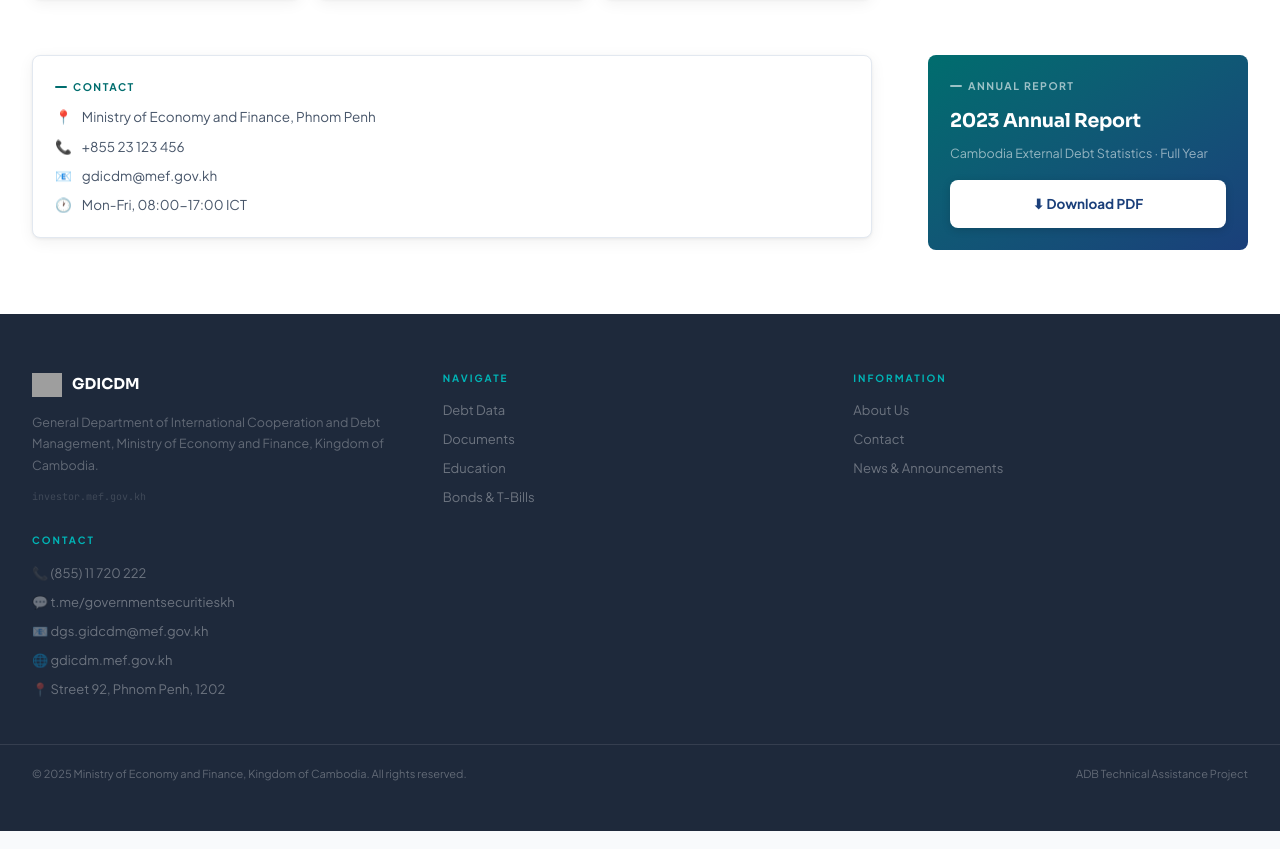
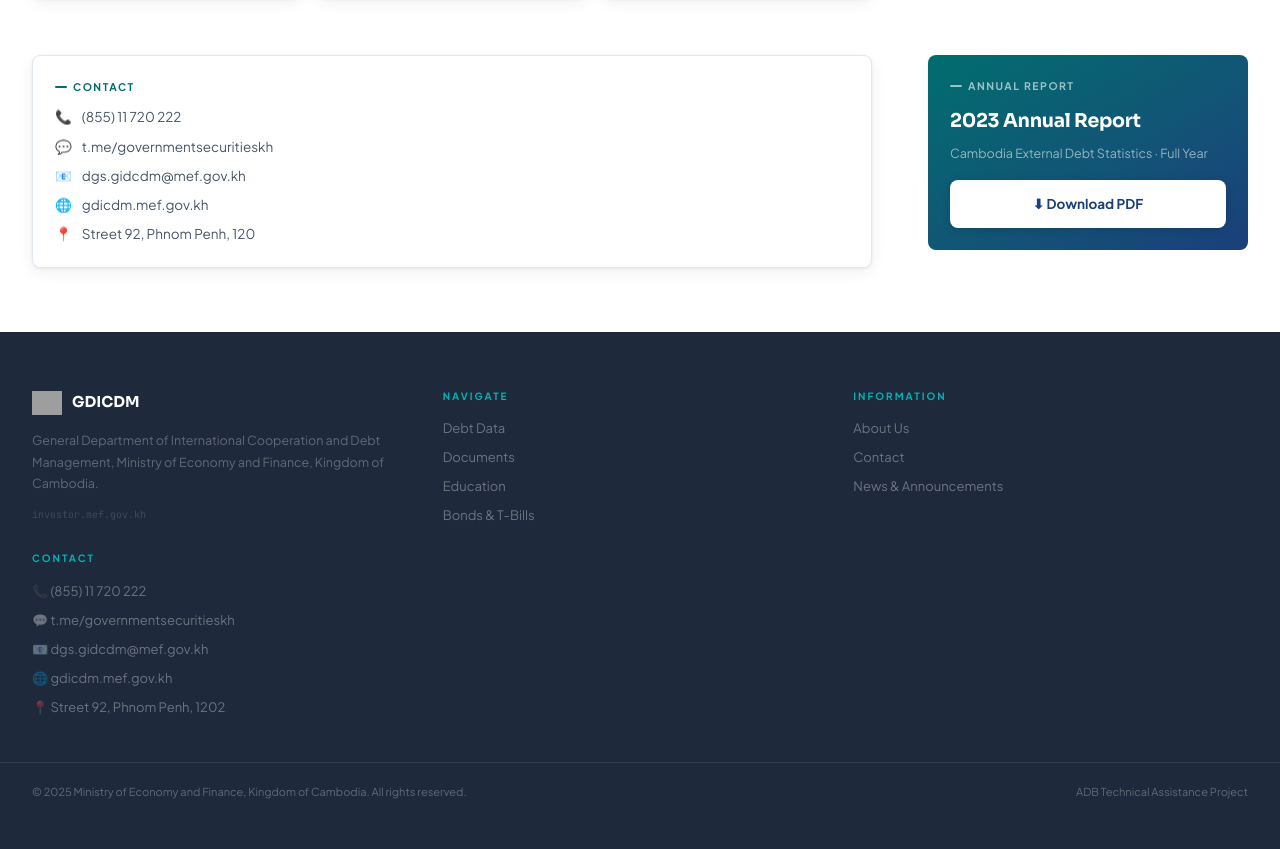
Before and after one commit to Pitou911/gdicdm-frontend, a React (Vite) app: page /about in a window 1280 px wide. Shown: the part 1041-1890 px from the top of the page. Built offline with nearby package versions, Linux system fonts and the light colour scheme; grey boxes are pictures that could not be loaded.

Commit message:
restyling about us and remove debtcharts

```diff
--- a/src/components/DebtCharts.jsx
+++ b/src/components/DebtCharts.jsx
@@ -17,15 +17,6 @@
 ];
 
 
-const gdpData = [
-    { year: '2020', ratio: 27.4 },
-    { year: '2021', ratio: 28.9 },
-    { year: '2022', ratio: 29.8 },
-    { year: '2023', ratio: 30.1 },
-    { year: '2024', ratio: 30.8 },
-    { year: '2025', ratio: 31.0 },
-    { year: '2026', ratio: 31.2 },
-];
 
 const allBiddingData = [
     { year: '2022', bidding: 159900,  offered: 72100   },
--- a/src/pages/About.jsx
+++ b/src/pages/About.jsx
@@ -49,10 +49,11 @@
                         <div className="flex items-center gap-1.5 text-[10.5px] font-bold tracking-[1.5px] uppercase text-teal mb-3 before:content-[''] before:w-3 before:h-0.5 before:bg-teal before:rounded-[1px]">
                             Contact
                         </div>
-                        <div className="flex gap-2.5 text-[13.5px] text-text-2 mb-2.25 items-start leading-normal">📍 <span>Ministry of Economy and Finance, Phnom Penh</span></div>
-                        <div className="flex gap-2.5 text-[13.5px] text-text-2 mb-2.25 items-start leading-normal">📞 <span>+855 23 123 456</span></div>
-                        <div className="flex gap-2.5 text-[13.5px] text-text-2 mb-2.25 items-start leading-normal">📧 <span>gdicdm@mef.gov.kh</span></div>
-                        <div className="flex gap-2.5 text-[13.5px] text-text-2 items-start leading-normal">🕐 <span>Mon-Fri, 08:00-17:00 ICT</span></div>
+                        <div className="flex gap-2.5 text-[13.5px] text-text-2 mb-2.25 items-start leading-normal">📞<span>(855) 11 720 222</span></div>
+                        <div className="flex gap-2.5 text-[13.5px] text-text-2 mb-2.25 items-start leading-normal">💬<span>t.me/governmentsecuritieskh</span></div>
+                        <div className="flex gap-2.5 text-[13.5px] text-text-2 mb-2.25 items-start leading-normal">📧<span>dgs.gidcdm@mef.gov.kh</span></div>
+                        <div className="flex gap-2.5 text-[13.5px] text-text-2 mb-2.25 items-start leading-normal">🌐<span>gdicdm.mef.gov.kh</span></div>
+                        <div className="flex gap-2.5 text-[13.5px] text-text-2 items-start leading-normal">📍<span>Street 92, Phnom Penh, 120</span></div>
                         </div>
 
                         <div className="rounded-sm p-5.5 mb-3 bg-linear-to-br from-teal to-blue">
```
